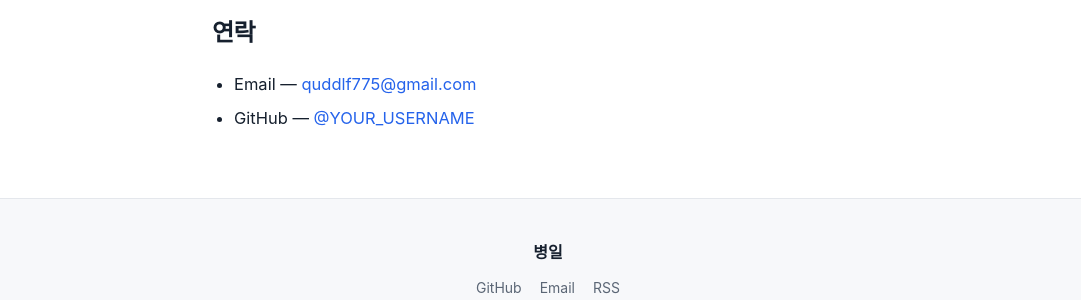
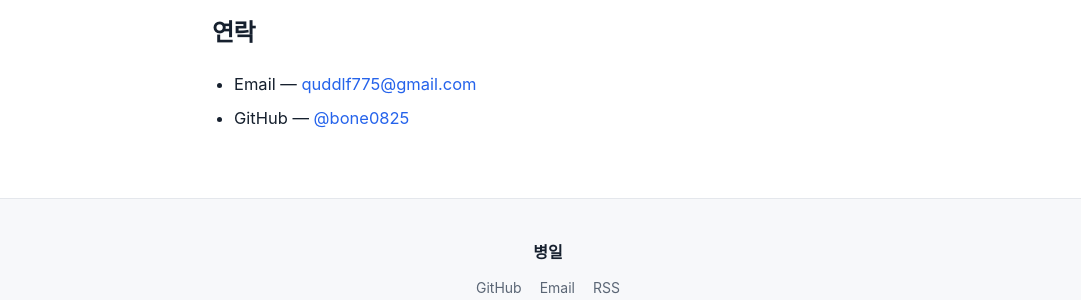
Before and after one commit to bone0825/bone0825.github.io, a Jekyll site: the page built from about.md, in a window 1280 px wide and 900 px high, scrolled down 569 px. Shown: the part 524-824 px from the top of the window, without its empty margins (92-1173 px from the left). Built offline with Jekyll 4.4.1, drawn with Linux system fonts in a browser that asks for light colours; some web fonts are replaced.

Commit message:
GitHub 아이디(bone0825) 반영

```diff
--- a/_config.yml
+++ b/_config.yml
@@ -12,12 +12,12 @@ author:
   email: "quddlf775@gmail.com"
 
 # GitHub Pages 주소 (username 을 본인 GitHub 아이디로 바꿔주세요)
-url: "https://YOUR_USERNAME.github.io"
+url: "https://bone0825.github.io"
 baseurl: ""          # username.github.io 저장소면 빈 값 그대로 두세요
 
 # 헤더/푸터에 표시되는 링크
 social:
-  github: "YOUR_USERNAME"
+  github: "bone0825"
   email: "quddlf775@gmail.com"
   linkedin: ""        # 없으면 비워두세요
 
```
Also changed, not shown: README.md.
